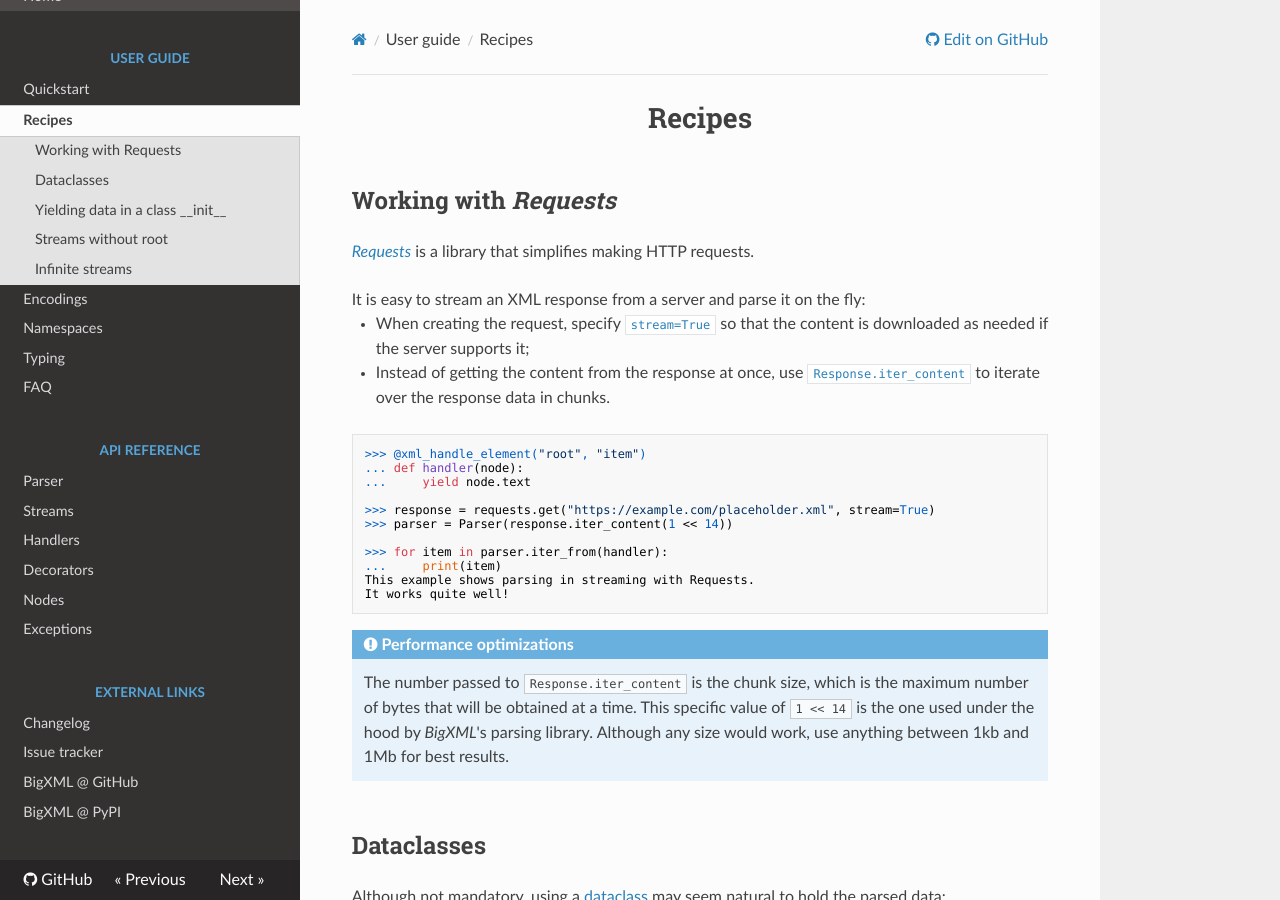
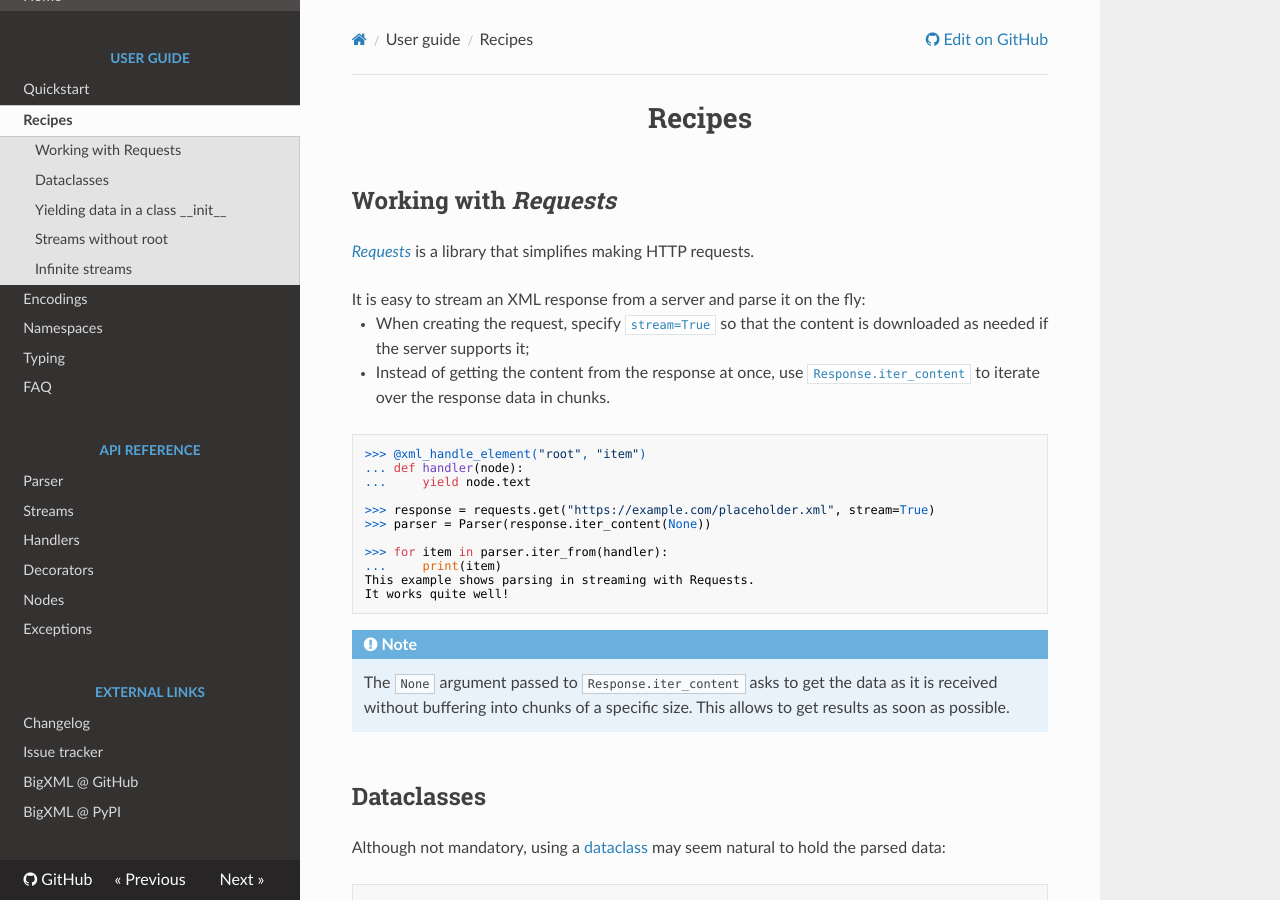
Before and after one commit to Rogdham/bigxml, an MkDocs documentation site: the page built from docs/src/recipes.md, in a window 1280 px wide and 900 px high. Built offline with MkDocs 1.6.1, drawn with Linux system fonts in a browser that asks for light colours; nearby versions of some CDN libraries.

Commit message:
docs: improve usage with requests

```diff
--- a/docs/src/recipes.md
+++ b/docs/src/recipes.md
@@ -25,19 +25,18 @@ It is easy to stream an XML response from a server and parse it on the fly:
     ...     yield node.text
 
     >>> response = requests.get("https://example.com/placeholder.xml", stream=True)
-    >>> parser = Parser(response.iter_content(1 << 14))
+    >>> parser = Parser(response.iter_content(None))
 
     >>> for item in parser.iter_from(handler):
     ...     print(item)
     This example shows parsing in streaming with Requests.
     It works quite well!
 
-!!! Note "Performance optimizations"
+!!! Note
 
-    The number passed to `Response.iter_content` is the chunk size, which is the maximum
-    number of bytes that will be obtained at a time. This specific value of `1 << 14` is
-    the one used under the hood by _BigXML_'s parsing library. Although any size would
-    work, use anything between 1kb and 1Mb for best results.
+    The `None` argument passed to `Response.iter_content` asks to get the data as it is
+    received without buffering into chunks of a specific size. This allows to get
+    results as soon as possible.
 
 ## Dataclasses {: #dataclass }
 
```
Also changed, not shown: CHANGELOG.md.
